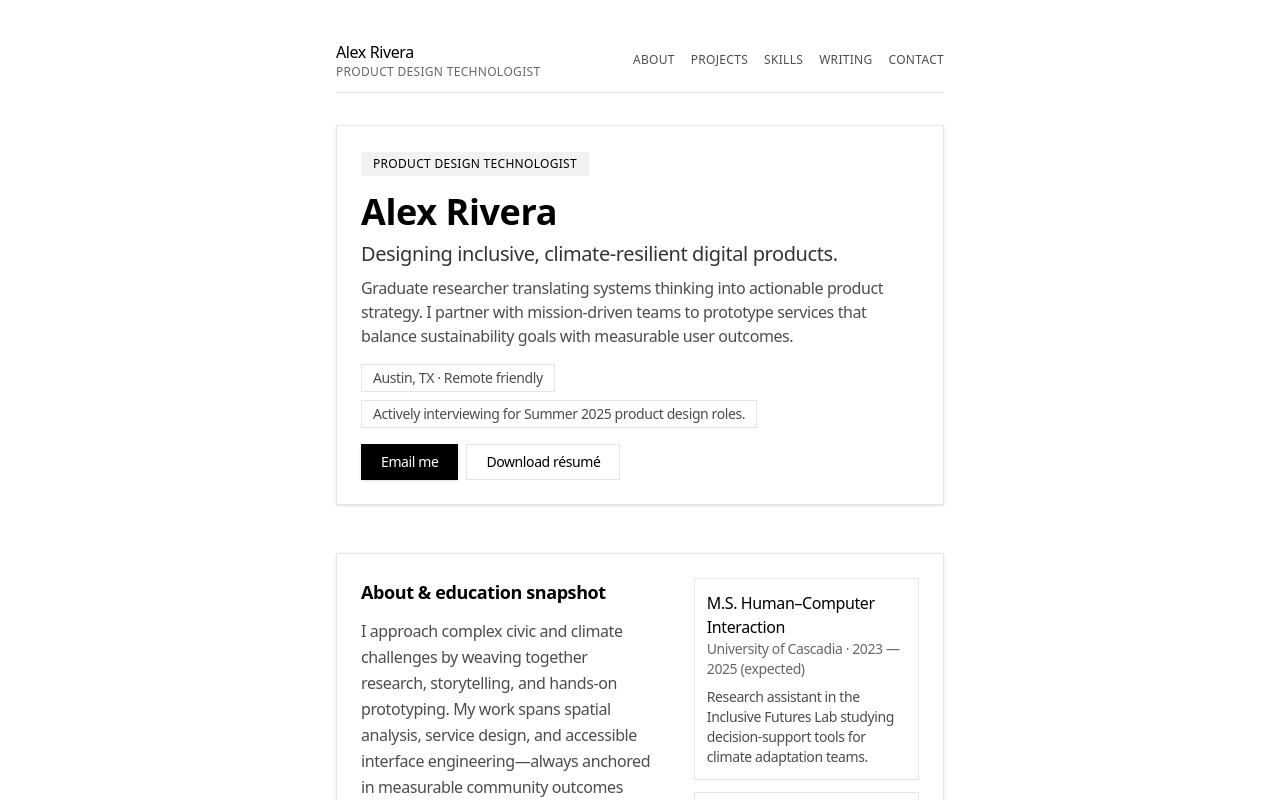
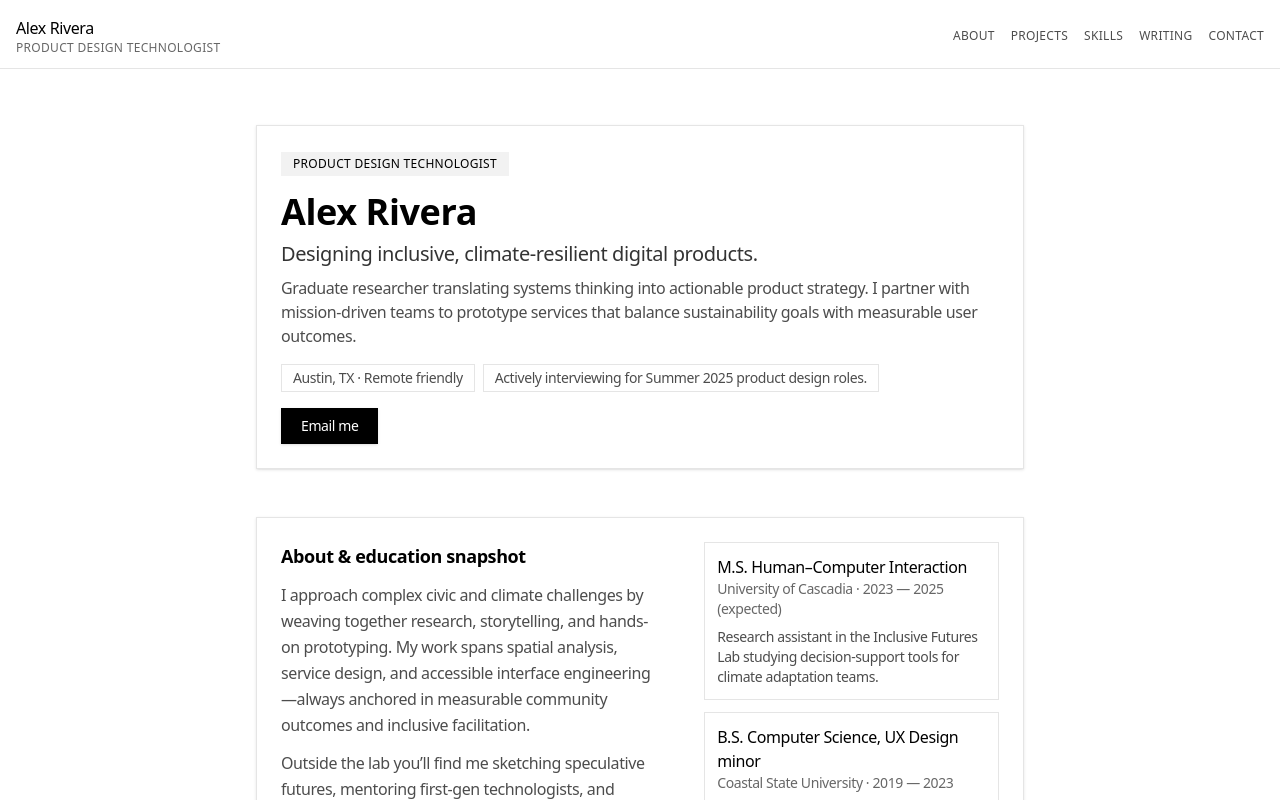
Before and after one commit to danlitvak/daniel_litvak, a Next.js app: page / in a window 1280 px wide. Shown: the top 800 px of the page. Built offline with nearby package versions, Linux system fonts and the light colour scheme.

Commit message:
Remove hero resume button

```diff
--- a/app/header.tsx
+++ b/app/header.tsx
@@ -5,7 +5,7 @@ import { HERO } from './data'
 
 export function Header() {
   return (
-    <header className="sticky top-0 z-30 mb-8 border-b border-black/10 bg-white pb-3 pt-4 dark:border-white/10 dark:bg-black">
+    <header className="sticky top-0 z-30 mb-8 border-b border-black/10 bg-white px-4 pb-3 pt-4 dark:border-white/10 dark:bg-black">
       <div className="flex items-center justify-between">
         <div>
           <Link href="/" className="font-medium text-black dark:text-white">
--- a/app/layout.tsx
+++ b/app/layout.tsx
@@ -76,8 +76,8 @@ export default function RootLayout({
           defaultTheme="light"
         >
           <div className="flex min-h-screen w-full flex-col font-[family-name:var(--font-inter-tight)]">
-            <div className="relative mx-auto w-full max-w-screen-sm flex-1 px-4 pb-12 pt-6">
-              <Header />
+            <Header />
+            <div className="relative mx-auto w-full max-w-[800px] flex-1 px-4 pb-12 pt-6">
               {children}
               <Footer />
             </div>
--- a/app/page.tsx
+++ b/app/page.tsx
@@ -12,7 +12,6 @@ import {
   SKILL_GROUPS,
   EMAIL,
   CONTACT_LINKS,
-  RESUME_URL,
 } from './data'
 
 const VARIANTS_CONTAINER = {
@@ -108,7 +107,6 @@ export default function Personal() {
           </div>
           <div className="flex flex-wrap gap-2">
             <CTAButton href={`mailto:${EMAIL}`} label="Email me" />
-            <CTAButton href={RESUME_URL} target="_blank" label="Download résumé" variant="secondary" />
           </div>
         </div>
       </motion.section>
```
